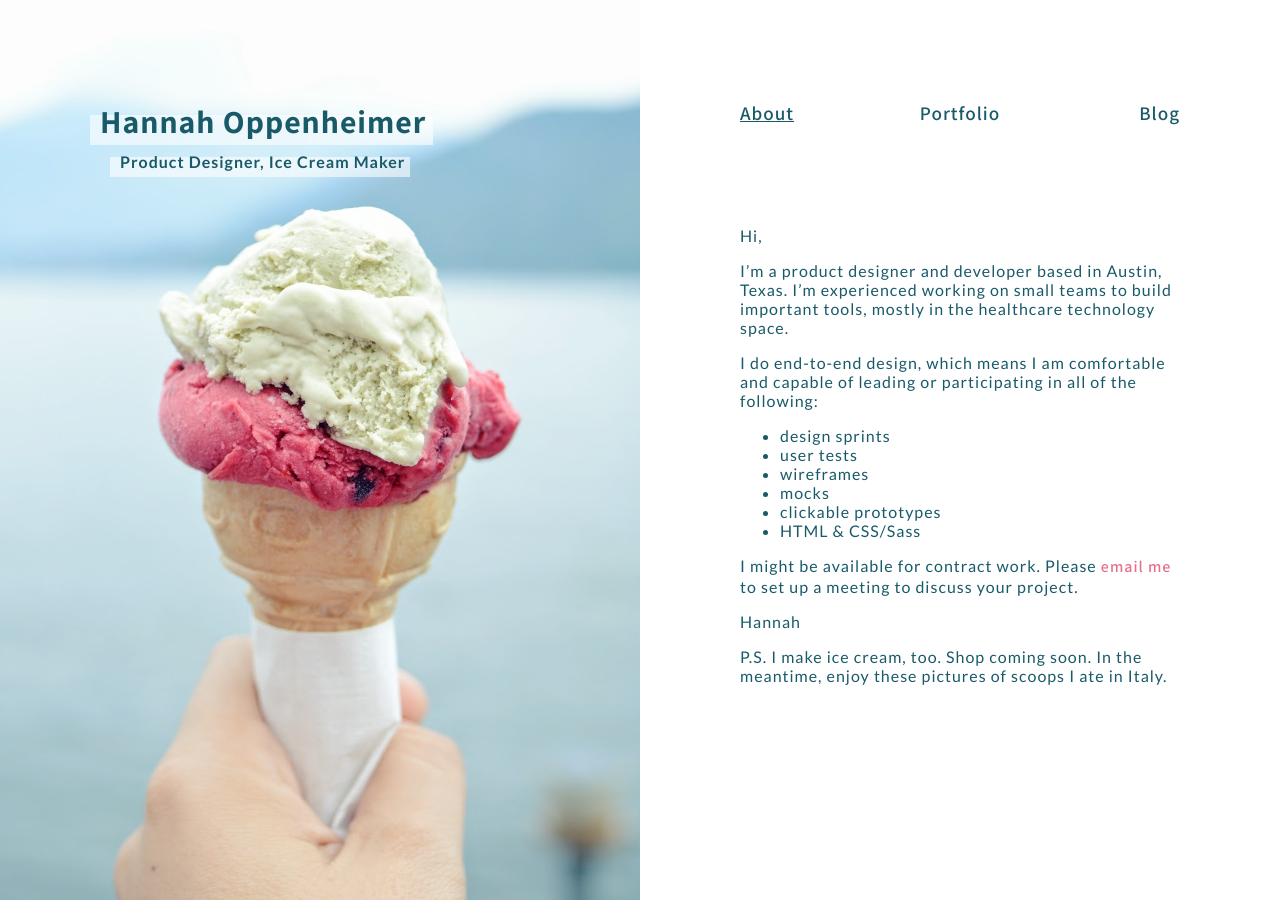
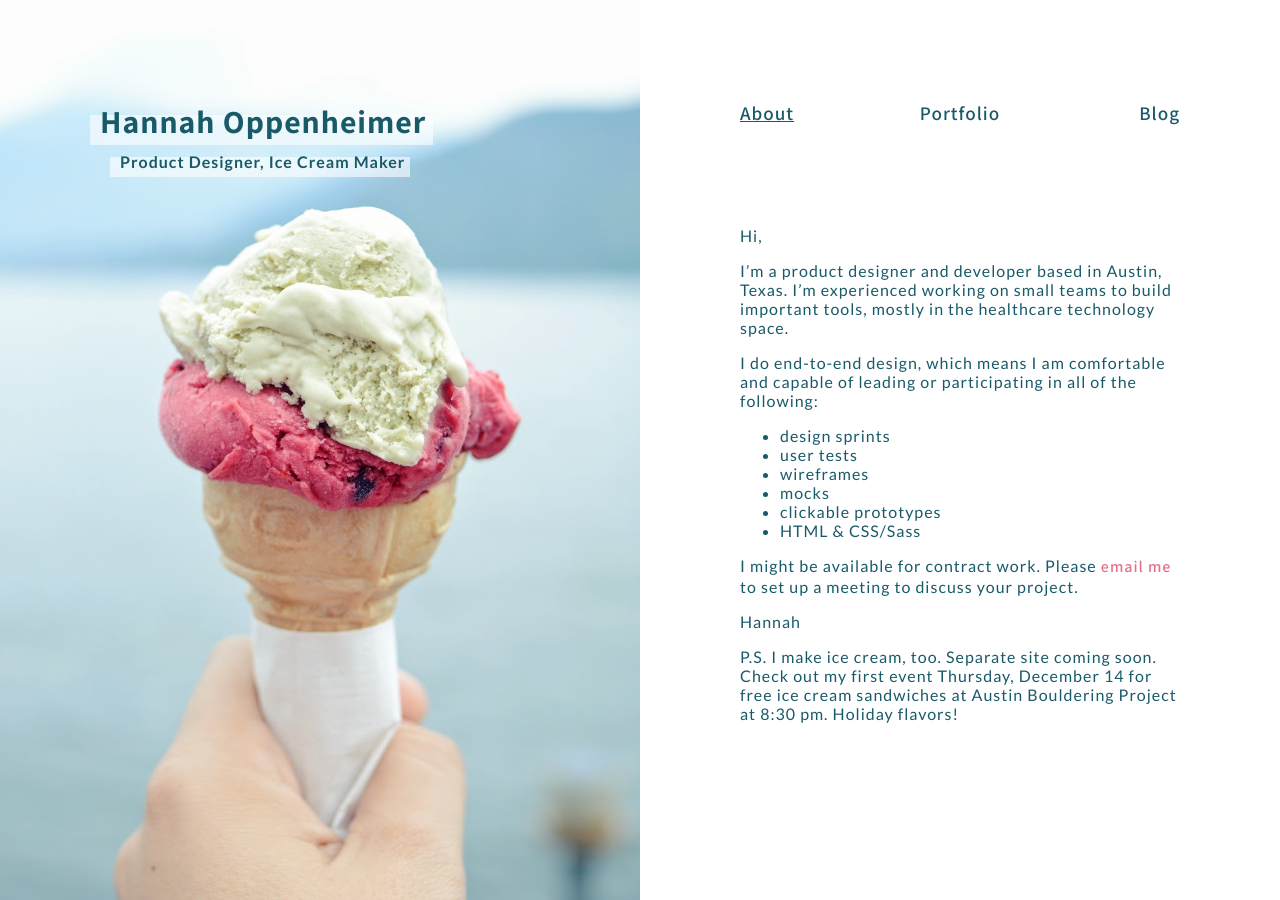
Before and after one commit to hannahhearth/hannahhearth.github.io, a Jekyll site: the page built from index.html, in a window 1280 px wide. Built offline with Jekyll 4.4.1, drawn with Linux system fonts in a browser that asks for light colours; a script that is not in the unit is left out.

Commit message:
Ice Cream event

```diff
--- a/index.html
+++ b/index.html
@@ -27,5 +27,6 @@ to discuss your project.</p>
 
 <p>Hannah</p>
 
-<p>P.S. I make ice cream, too. Shop coming soon. In the meantime, enjoy these
-pictures of scoops I ate in Italy.</p>
+<p>P.S. I make ice cream, too. Separate site coming soon. Check out my first
+event Thursday, December 14 for free ice cream sandwiches at Austin Bouldering
+Project at 8:30 pm. Holiday flavors!</p>
```
